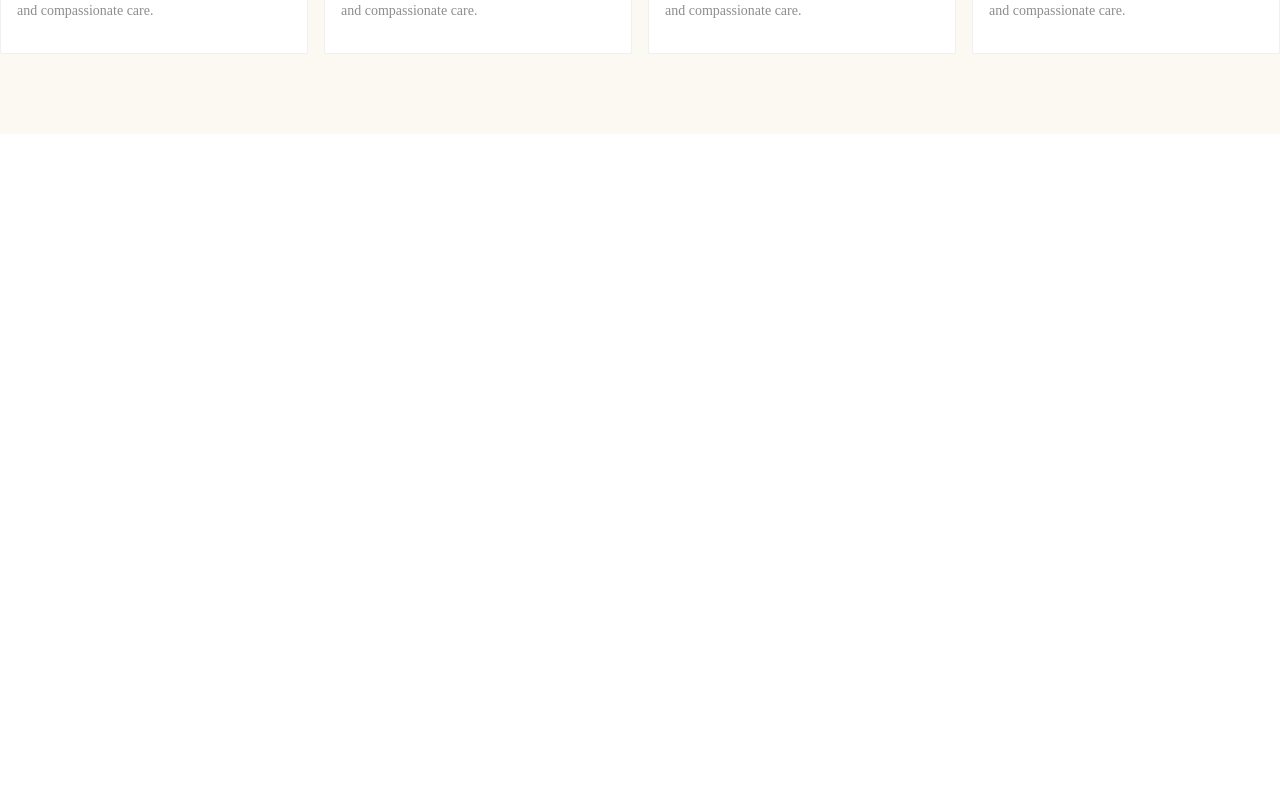
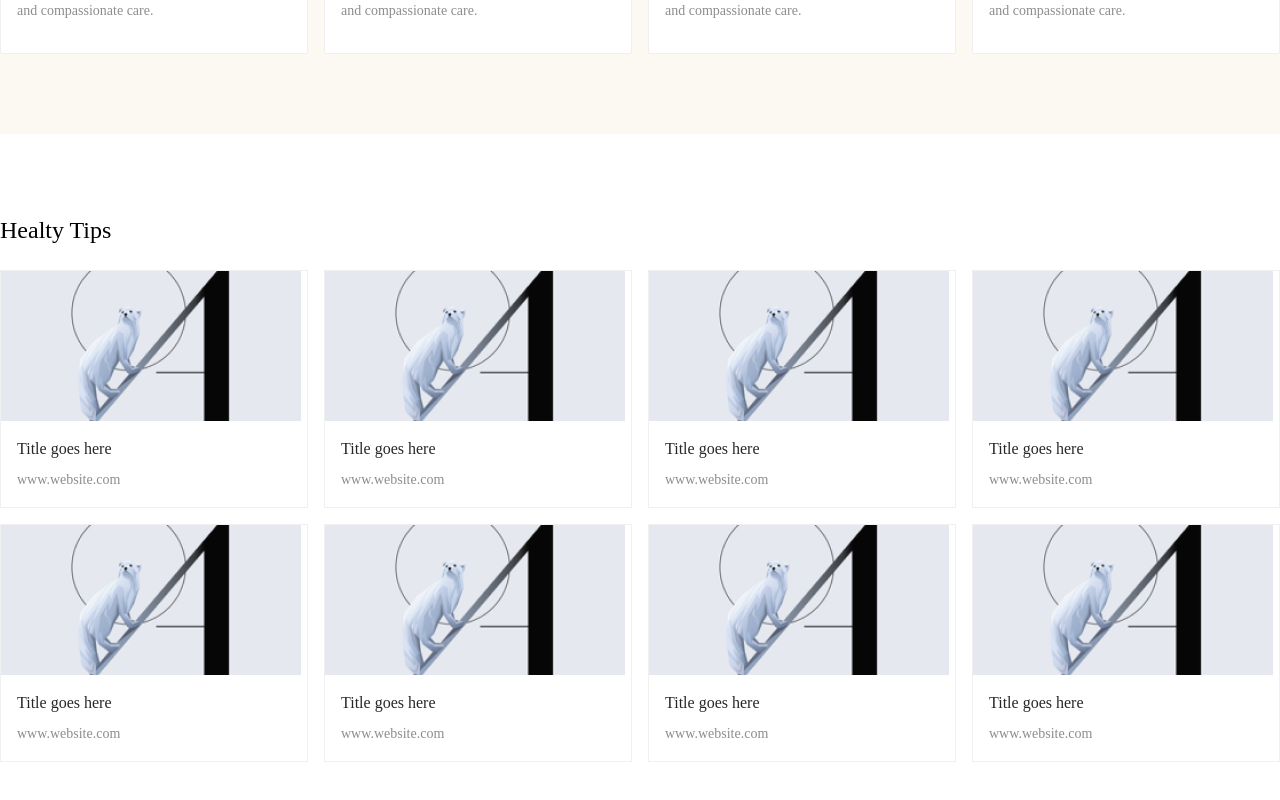
Before and after one commit to bdCalling-Sdt-hub/MedicalConsulation, a Next.js app: page / in a window 1280 px wide. Shown: the part 4073-4873 px from the top of the page. Before the commit the page ends 4207 px from the top, so only its background shows below. Built offline with nearby package versions, Linux system fonts and the light colour scheme.

Commit message:
healthy tips section done and with it home screen done

```diff
--- a/src/app/page.jsx
+++ b/src/app/page.jsx
@@ -5,6 +5,8 @@ import patients from "../../public/images/patients.png";
 import about from "../../public/images/about.png";
 import Accordion from "@/components/Accordion";
 import user from "../../public/images/user.jpg";
+import placeholderImage from "../../public/images/placeholder.png";
+import TipsCard from "@/components/TipsCard";
 
 function Page() {
   return (
@@ -468,6 +470,23 @@ function Page() {
           </div>
         </div>
       </section>
+
+      {/* healthy section */}
+      <section className={`py-20 bg-white`}>
+        <div className="container mx-auto">
+          <h1
+            className={`text-black text-2xl font-normal leading-[32px] font-merri mb-6`}
+          >
+            Healty Tips
+          </h1>
+
+          <div className="grid grid-cols-4 gap-4">
+            {Array.from({ length: 8 }).map((_, index) => (
+              <TipsCard key={index} placeholderImage={placeholderImage} />
+            ))}
+          </div>
+        </div>
+      </section>
     </>
   );
 }
--- /dev/null
+++ b/src/components/TipsCard.jsx
@@ -0,0 +1,24 @@
+import Image from "next/image";
+import React from "react";
+
+function TipsCard({ placeholderImage }) {
+  return (
+    <div className={`border border-neutral4`}>
+      <Image src={placeholderImage} alt="tips" placeholder="blur" />
+      <div className={`pl-4 py-4`}>
+        <h3
+          className={`text-secondaryBlack font-merri font-normal text-base leading-[24px] mb-2`}
+        >
+          Title goes here
+        </h3>
+        <p
+          className={`text-offBlack text-sm font-normal font-merri leading-[22px]`}
+        >
+          www.website.com
+        </p>
+      </div>
+    </div>
+  );
+}
+
+export default TipsCard;
```
Also changed, not shown: public/images/placeholder.png (added).
